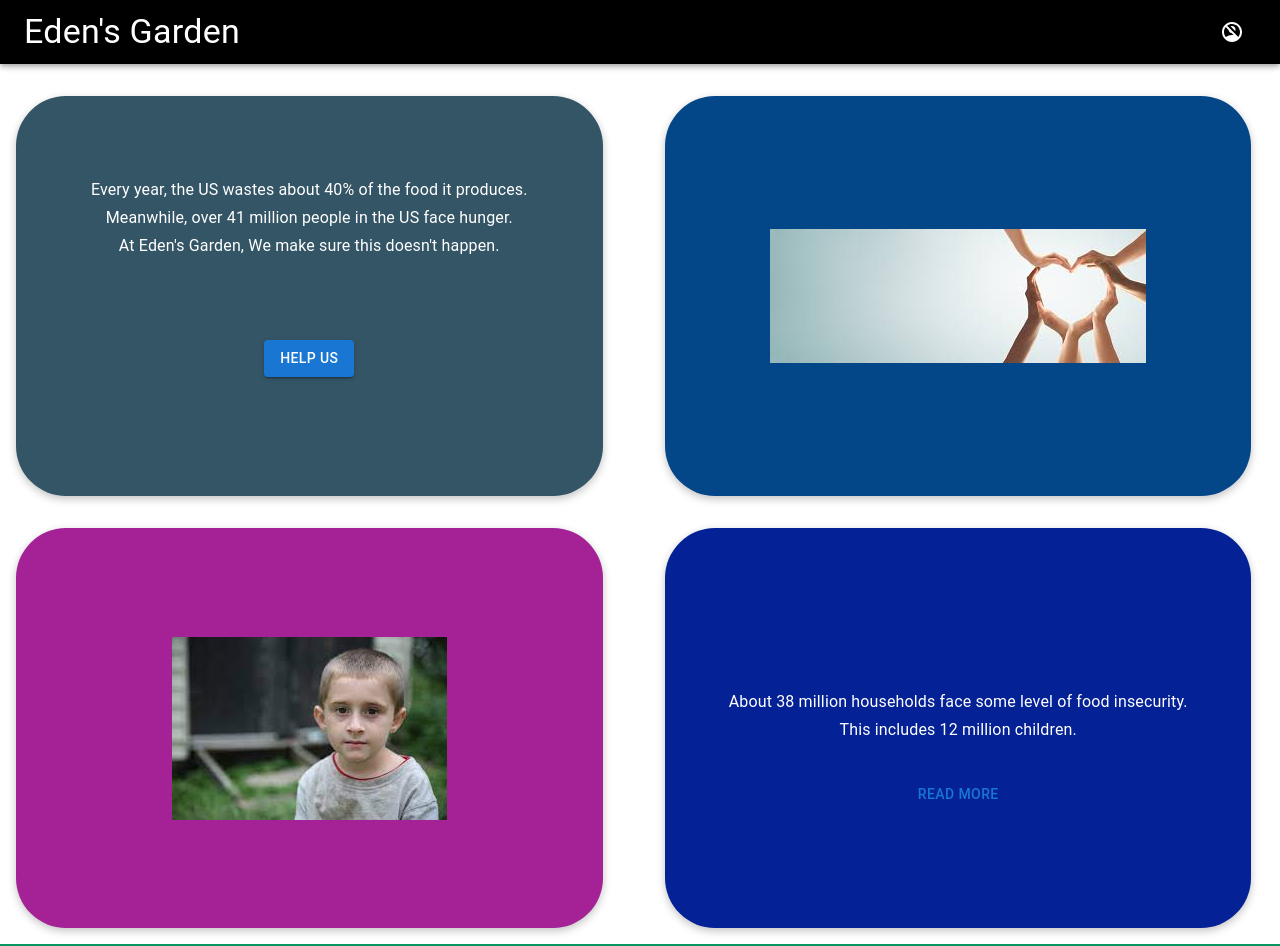
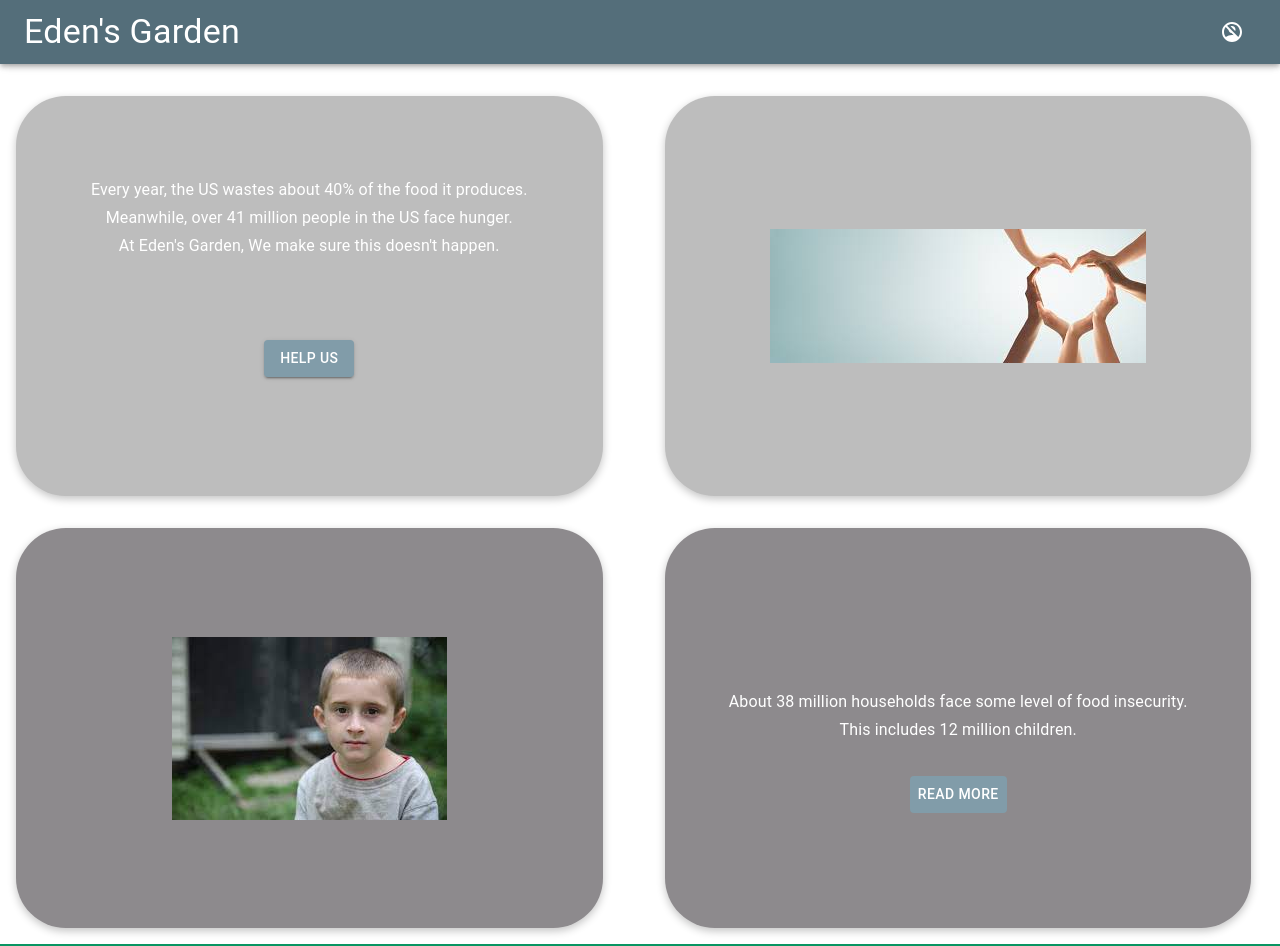
Before and after one commit to MichaelLin12/Google-Solutions, a React (Create React App) app in the folder solutions/: page / in a window 1280 px wide. Shown: the top 946 px of the page. Built offline with nearby package versions, Linux system fonts and the light colour scheme.

Commit message:
update colors

```diff
--- a/solutions/src/components/Donar/Market.js
+++ b/solutions/src/components/Donar/Market.js
@@ -1,6 +1,5 @@
 import * as React from 'react';
 import {List,ListItemButton,ListItemIcon,ListItemText } from '@mui/material';
-import '../../css/market.css'
 import Appbar from '../Entry/Appbar.js'
 import Items from './Items.js'
 import ShopIcon from '@mui/icons-material/Shop';
@@ -10,6 +9,7 @@ import { faHistory } from '@fortawesome/free-solid-svg-icons';
 import History from './History.js'
 import Cart from './Cart.js'
 import { useState } from 'react';
+import '../../css/market.css'
 
 
 export default function Market(props) {
--- a/solutions/src/components/Entry/Appbar.js
+++ b/solutions/src/components/Entry/Appbar.js
@@ -1,12 +1,13 @@
 import React from 'react';
-import { AppBar, Toolbar, Typography, IconButton, TextField } from '@mui/material';
+import { AppBar, Toolbar, Typography } from '@mui/material';
 import {styled} from '@mui/material/styles';
 import '../../css/Appbar.css'
 import StartButton from './StartButton.js';
 import Search from './Search.js'
+import {colorPalette} from '../Theme.js';
 
 const Styledappbar = styled(AppBar)(({theme}) =>({
-    backgroundColor:'#000000',
+    backgroundColor:colorPalette.primary.main.color,
     display:'flex',
     height:'64px',
 }));
--- a/solutions/src/components/Entry/Home.js
+++ b/solutions/src/components/Entry/Home.js
@@ -1,24 +1,25 @@
 import React from 'react';
-import { Grid,Typography,Button, AppBar, Toolbar } from '@mui/material';
+import { Grid,Typography,Button } from '@mui/material';
 import { styled } from '@mui/material/styles';
 import {useNavigate} from 'react-router-dom';
 import Charity from '../../images/charityHelp.jfif';
 import '../../css/Home.css';
 import Kids from '../../images/hunger.jfif';
 import Appbar from './Appbar.js'
+import { colorPalette } from '../Theme';
 
 
 const StartButton = styled(Button)(({ theme }) => ({
-  color: 'theme.pallette.text',
-  backgroundColor: 'theme.pallete.main',
+  color: colorPalette.primary.dark.text,
+  backgroundColor: colorPalette.primary.light.color,
   '&:hover': {
     backgroundColor: '#000000',
   },
 }));
 
 const StyledButton = styled(Button)(({ theme }) => ({
-  color: 'theme.pallette.text',
-  backgroundColor: 'theme.pallete.main',
+  color: colorPalette.primary.dark.text,
+  backgroundColor: colorPalette.primary.light.color,
   '&:hover': {
     backgroundColor: '#000000',
   },
@@ -40,7 +41,7 @@ export default function Home() {
       <Grid container columns={1}>
         <Grid item  sx={{  height: '25rem', width:'100%', marginTop:'5rem'}}>
           <Grid container column='2' sx={{padding:'1rem'}}>
-            <Grid item sx={{width:'47%',height:'25rem', textAlign:'center', backgroundColor:'#345566', borderRadius: '3.125rem', boxShadow:'rgba(0, 0, 0, 0.24) 0rem 0.1875rem 0.5rem', marginRight:'5%'}}>
+            <Grid item sx={{width:'47%',height:'25rem', textAlign:'center', backgroundColor:colorPalette.secondary.main, borderRadius: '3.125rem', boxShadow:'rgba(0, 0, 0, 0.24) 0rem 0.1875rem 0.5rem', marginRight:'5%'}}>
               <Typography variant='subtitle1' sx={{ color:'#FFFFFF', marginTop:'5rem'}}>
               Every year, the US wastes about 40% of the food it produces.
               </Typography>
@@ -52,16 +53,16 @@ export default function Home() {
               </Typography>
               <StartButton onClick={startButtonClick} variant='contained'>Help Us</StartButton>
             </Grid>
-            <Grid item sx={{backgroundColor: '#034789', width:'47%', display:'flex', alignItems:'center', justifyContent:'center', borderRadius: '3.125rem', boxShadow:'rgba(0, 0, 0, 0.24) 0rem 0.1875rem 0.5rem'}}>
+            <Grid item sx={{backgroundColor: colorPalette.secondary.main, width:'47%', display:'flex', alignItems:'center', justifyContent:'center', borderRadius: '3.125rem', boxShadow:'rgba(0, 0, 0, 0.24) 0rem 0.1875rem 0.5rem'}}>
               <img src={Charity} alt='Charity' className='image'/>
             </Grid>
           </Grid>
           <Grid item sx={{ height:'25rem', width:'100%'}}>
             <Grid container  sx={{padding:'1rem'}} >
-              <Grid item sx={{width:'47%',height:'25rem', display:'flex', alignItems:'center', justifyContent:'center', backgroundColor:'#A42196', borderRadius: '3.125rem', boxShadow:'rgba(0, 0, 0, 0.24) 0rem 0.1875rem 0.5rem', marginRight:'5%'}}>
+              <Grid item sx={{width:'47%',height:'25rem', display:'flex', alignItems:'center', justifyContent:'center', backgroundColor:colorPalette.secondary.dark, borderRadius: '3.125rem', boxShadow:'rgba(0, 0, 0, 0.24) 0rem 0.1875rem 0.5rem', marginRight:'5%'}}>
                 <img src={Kids} alt='Child goes hungry' className='image'/>
               </Grid>
-              <Grid item sx={{width:'47%',height:'25rem', textAlign:'center', backgroundColor:'#042196', color:'#FFFFFF',borderRadius: '3.125rem', boxShadow:'rgba(0, 0, 0, 0.24) 0rem 0.1875rem 0.5rem'}}>
+              <Grid item sx={{width:'47%',height:'25rem', textAlign:'center', backgroundColor:colorPalette.secondary.dark, color:'#FFFFFF',borderRadius: '3.125rem', boxShadow:'rgba(0, 0, 0, 0.24) 0rem 0.1875rem 0.5rem'}}>
                   <Typography variant='subtitle1' sx={{ marginTop:'10rem'}}>
                     About 38 million households face some level of food insecurity.
                   </Typography>
--- a/solutions/src/components/Entry/StartButton.js
+++ b/solutions/src/components/Entry/StartButton.js
@@ -1,12 +1,12 @@
 import React from 'react';
 import {useNavigate} from 'react-router-dom';
-import PersonOutline from '@mui/icons-material/PersonOutline';
 import {IconButton, Popper, Box, Link} from '@mui/material'
 import {authentication} from '../../firebase.js'
 import { useState } from 'react';
 import { signOut } from "firebase/auth";
 import AccountCircleIcon from '@mui/icons-material/AccountCircle';
 import NoAccountsIcon from '@mui/icons-material/NoAccounts';
+import {colorPalette} from '../Theme.js';
 
 export default function StartButton() {
     const [anchorEl, setAnchorEl] = useState(null);
@@ -40,7 +40,7 @@ export default function StartButton() {
     if(!checkAuthentication()){
         return (
             <div>
-                <IconButton size='large' sx={{color:'#FFFFFF'}} onClick={startButtonClick}>
+                <IconButton size='large' sx={{color:colorPalette.primary.main.text}} onClick={startButtonClick}>
                     <NoAccountsIcon />
                 </IconButton>
             </div>
@@ -53,7 +53,7 @@ export default function StartButton() {
                     <AccountCircleIcon />
                 </IconButton>
                 <Popper open={open} anchorEl={anchorEl}>
-                    <Box sx={{ border: 1, p: 1, bgcolor: '#FFFFFF', zIndex:101,borderRadius:'5px',textAlign:'center'}}>
+                    <Box sx={{ border: 1, p: 1, bgcolor: colorPalette.primary.main.text, zIndex:101,borderRadius:'5px',textAlign:'center',}}>
                         <Link component='button' underline='hover'>
                             Profile Page
                         </Link><br/>
--- /dev/null
+++ b/solutions/src/components/Theme.js
@@ -0,0 +1,26 @@
+
+
+export const colorPalette ={
+    primary:{
+        main:{
+            color:'#546e7a',
+            text:'#FFFFFF'
+        },
+        light:{
+            color:'#819ca9',
+            text:'#000000'
+        },
+        dark:{
+            color:'#29434e',
+            text:'#FFFFFF'
+        }
+    },
+    secondary:{
+        text:'#000000',
+        main:'#bdbdbd',
+        light:'#efefef',
+        dark:'#8d8a8d'
+    },
+    warning:'#fb8c00',
+    error:'#b71c1c'
+};
--- a/solutions/src/css/market.css
+++ b/solutions/src/css/market.css
@@ -19,13 +19,13 @@
     display: flex;
     flex-direction: row;
     flex-wrap: nowrap;
-    background-color: green;
+    background-color: #FFFFFF;
     height: fit-content;
     width: 100%;
 }
 
 .navbar{
-    background-color: orange;
+    background-color: #819ca9;
     flex:1;
     width: 10rem;
     height: 100%;
@@ -37,7 +37,7 @@
 }
 
 .body{
-    background-color: brown;
+    background-color: #FFFFFF;
     flex: 7;
     margin-left: 10rem;
     height: 100%;
--- a/solutions/src/css/signup.css
+++ b/solutions/src/css/signup.css
@@ -10,18 +10,17 @@
     grid-template-columns: 1fr 1fr;
     height: 100%;
     width: 100%;
-    background-color: #EE00EE;
 }
 
 .item-1{
     display: flex;
     align-items: center;
     justify-content: center;
-    background-color: azure;
+    background-color: #819ca9;
 }
 
 .item-2{
-    background-color: blanchedalmond;
+    background-color: #bdbdbd;
     display: flex;
     align-items: center;
     justify-content: center;
```
